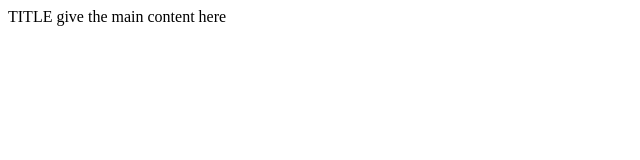
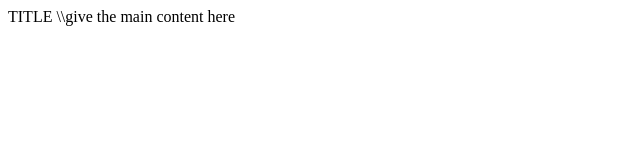
Before and after one commit to Hariharan4044/githubemc2, a plain HTML site: page index.html in a window 1280 px wide. Shown: the full height of the page, 0-640 px from the left. Drawn offline with Linux system fonts and the light colour scheme.

Commit message:
Update index.html

```diff
--- a/index.html
+++ b/index.html
@@ -3,7 +3,7 @@
 TITLE
 </head>
   <body>
-    give the main content here
+    \\give the main content here
 
   </body>
 </html>
```
